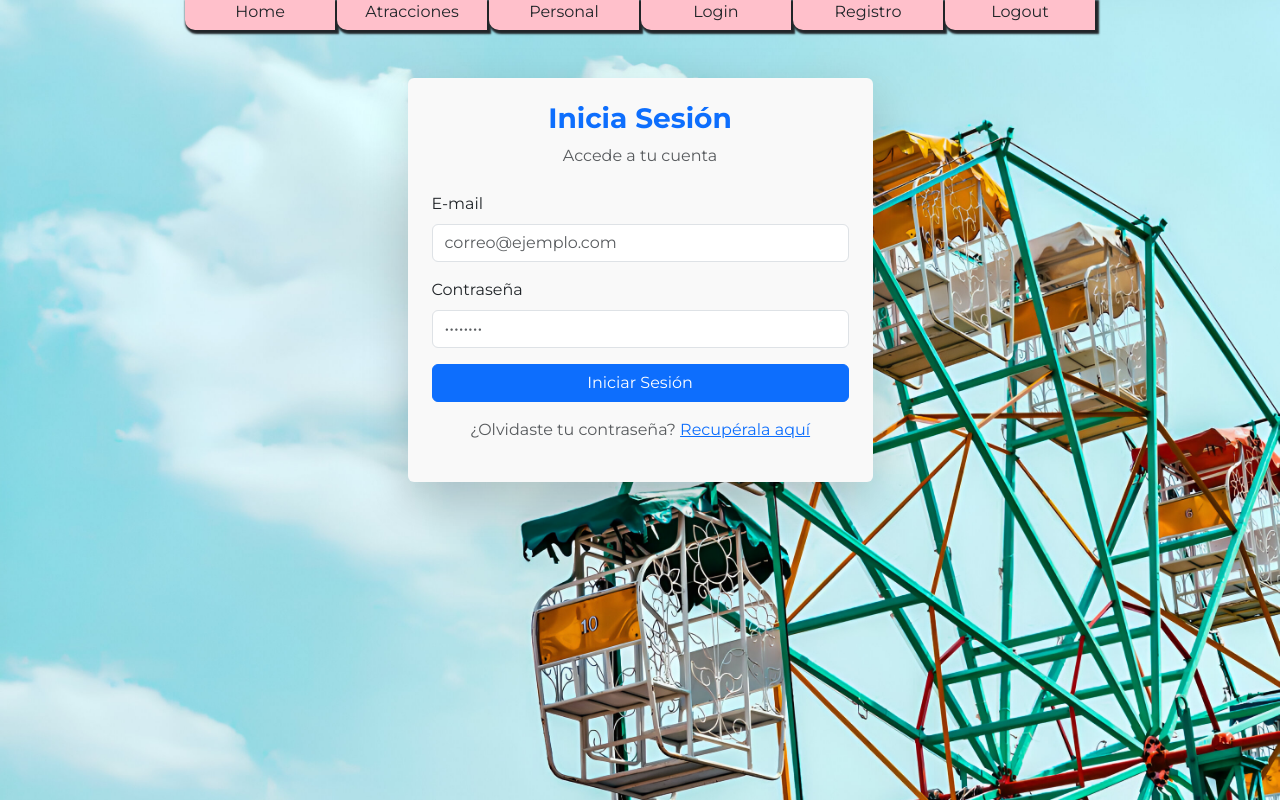
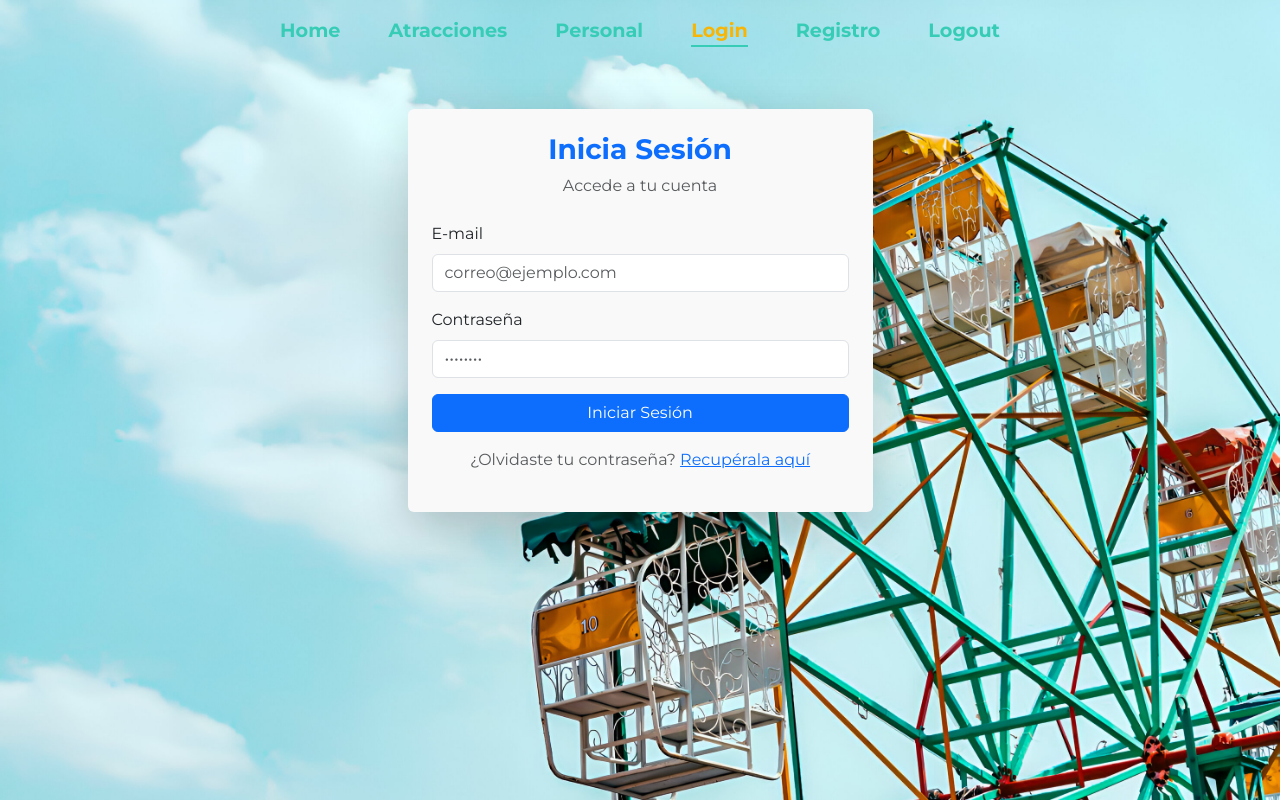
Before and after one commit to Elegimba/parquetematico_front, an Angular app: page /login in a window 1280 px wide. Built offline with nearby package versions, Linux system fonts and the light colour scheme.

Commit message:
editada la navbar temporalmente

```diff
--- a/src/app/app.component.css
+++ b/src/app/app.component.css
@@ -2,7 +2,8 @@
     background: url('../../public/images/noria_grande.jpeg');
     background-repeat: no-repeat;
     background-size: cover;
-    background-position: top right;
+    background-position: top right fixed;
+    background-attachment: sticky;
     height: 100vh;
     width: 100vw;
 
--- a/src/app/components/navbar/navbar.component.css
+++ b/src/app/components/navbar/navbar.component.css
@@ -1,32 +1,33 @@
 nav {
-    width: 80%;
-    display: block;
-    margin: 0 auto;
+    padding: 1rem 0;
+}
 
-    ul {
-        padding-left: 0;
-        display: flex;
-        gap: 2px;
-        justify-content: center;
+nav ul {
+    display: flex;
+    justify-content: center;
+    list-style: none;
+    margin: 0;
+    padding: 0;
+}
 
+nav ul li a {
+    text-decoration: none;
+    font-weight: bold;
+    font-size: 1.2rem;
+    margin: 0 1.5rem;
+    color: #36ccb6;
+    cursor: pointer;
+    transition: 0.3s;
+}
 
-        li {
-            border-bottom-left-radius: 10px;
-            box-shadow: 2px 2px 2px 2px;
-            list-style: none;
-            width: 150px;
-            height: 30px;
-            text-align: center;
-            background-color: pink;
-            cursor: pointer;
+nav ul li a:hover {
+    color: #f7b607;
+    transform: scale(1.1);
+}
 
-            &:hover {
-                padding-top: 20px;
-                height: 50px;
-                margin-bottom: -20px;
-                transition: 0.3s;
-            }
-
-        }
-    }
+nav ul li a.active {
+    transition: 0.3s;
+    color: #f7b607;
+    border-bottom: 2px solid #36ccb6;
+    padding-bottom: 0.2rem;
 }
--- a/src/app/components/navbar/navbar.component.html
+++ b/src/app/components/navbar/navbar.component.html
@@ -1,10 +1,22 @@
 <nav>
     <ul>
-        <li [routerLink]="['/main']">Home</li>
-        <li [routerLink]="['/attractions']">Atracciones</li>
-        <li [routerLink]="['/users']">Personal</li>
-        <li [routerLink]="['/login']">Login</li>
-        <li [routerLink]="['/register']">Registro</li>
-        <li (click)="onClickLogout()">Logout</li>
+        <li>
+            <a [routerLink]="['/main']" routerLinkActive="active" [routerLinkActiveOptions]="{ exact: true }">Home</a>
+        </li>
+        <li>
+            <a [routerLink]="['/attractions']" routerLinkActive="active">Atracciones</a>
+        </li>
+        <li>
+            <a [routerLink]="['/users']" routerLinkActive="active">Personal</a>
+        </li>
+        <li>
+            <a [routerLink]="['/login']" routerLinkActive="active">Login</a>
+        </li>
+        <li>
+            <a [routerLink]="['/register']" routerLinkActive="active">Registro</a>
+        </li>
+        <li (click)="onClickLogout()">
+            <a class="logout-link">Logout</a>
+        </li>
     </ul>
 </nav>
--- a/src/app/components/navbar/navbar.component.ts
+++ b/src/app/components/navbar/navbar.component.ts
@@ -1,11 +1,11 @@
 import { Component, inject } from '@angular/core';
-import { Router, RouterLink } from '@angular/router';
+import { Router, RouterLink, RouterLinkActive } from '@angular/router';
 import Swal from 'sweetalert2';
 
 @Component({
   selector: 'app-navbar',
   standalone: true,
-  imports: [RouterLink],
+  imports: [RouterLink, RouterLinkActive],
   templateUrl: './navbar.component.html',
   styleUrl: './navbar.component.css'
 })
@@ -16,7 +16,7 @@ export class NavbarComponent {
   async onClickLogout() {
     const confirm = await Swal.fire({ title: 'Cerrar sesión', text: '¿Quieres continuar?', confirmButtonText: 'Confirmar', showCancelButton: true })
 
-    if(confirm.isConfirmed) {
+    if (confirm.isConfirmed) {
       localStorage.removeItem('aptk');
       this.router.navigateByUrl('/main');
     }
```
